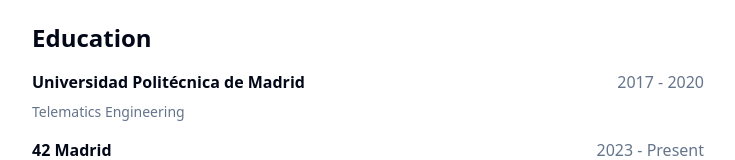
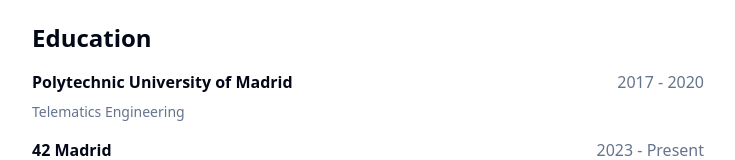
Before and after one commit to ecaleb97/cv, a Next.js app: page / in a window 1280 px wide. Shown: the part 782-942 px from the top of the page, without its empty margins (272-1007 px from the left). Built offline with nearby package versions, Linux system fonts and the light colour scheme.

Commit message:
Refactor school name in resume_data.ts to use English translation

```diff
--- a/src/data/resume_data.ts
+++ b/src/data/resume_data.ts
@@ -45,7 +45,7 @@
 	},
 	education: [
 		{
-			school: "Universidad Politécnica de Madrid",
+			school: "Polytechnic University of Madrid",
 			degree: "Telematics Engineering",
 			from: "2017",
 			to: "2020",
```
